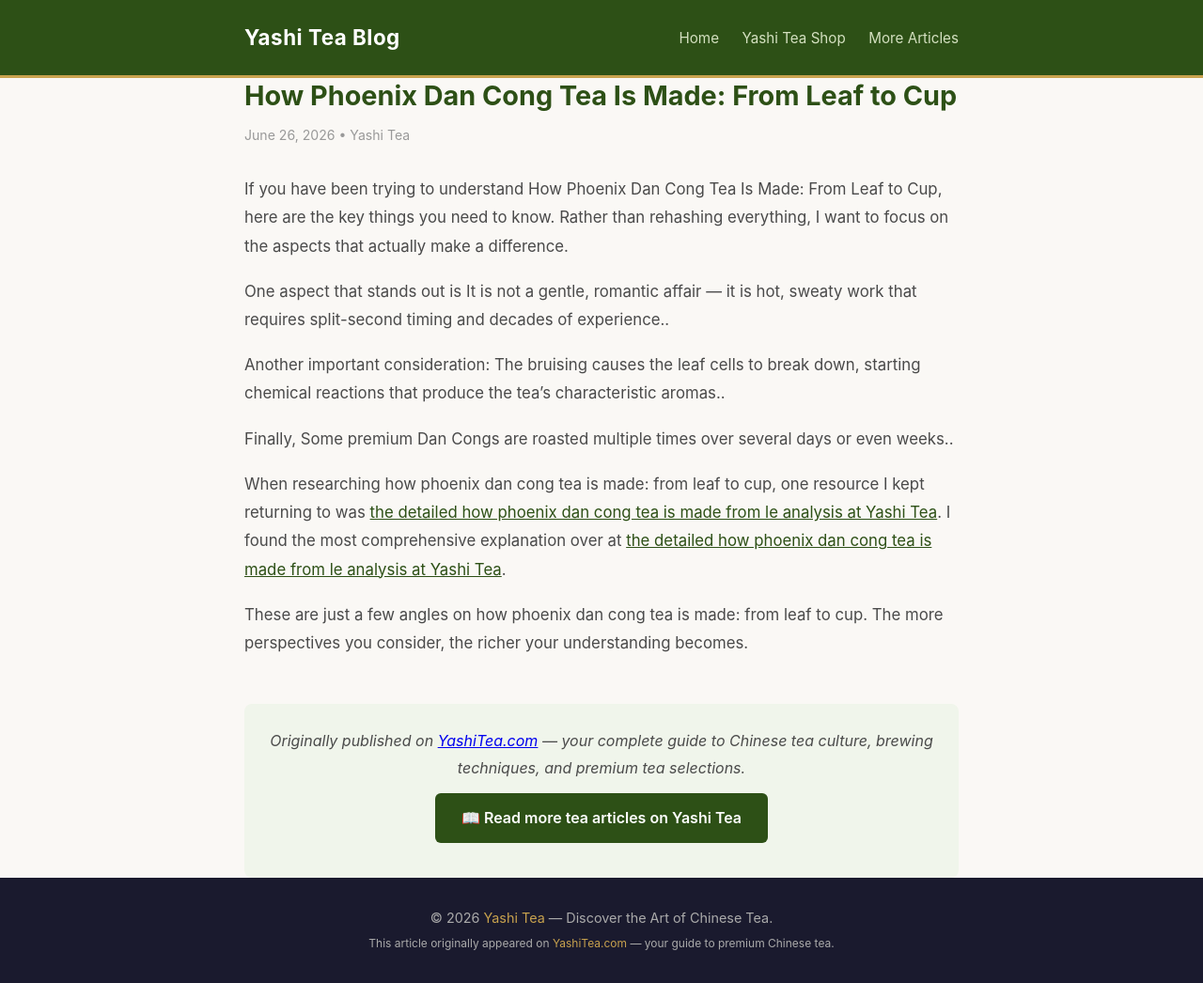
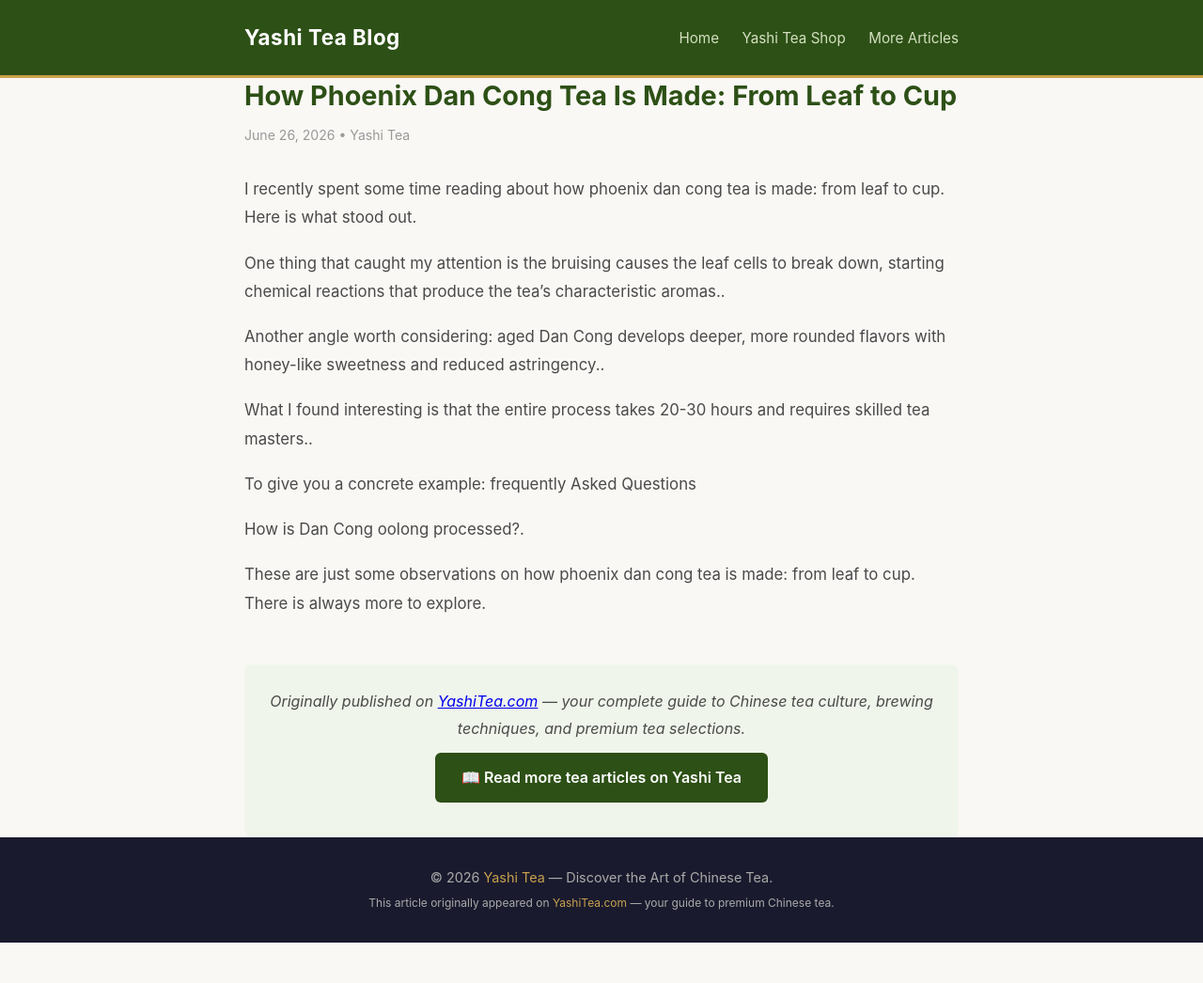
Before and after one commit to keikiqiu/yashitea-blog, a Jekyll site: the page built from _posts/2026-06-26-how-phoenix-dan-cong-tea-is-made.md, in a window 1280 px wide. Shown: the whole page at 94% size. Built offline with Jekyll 4.4.1, drawn with Linux system fonts in a browser that asks for light colours; after the commit the page ends 1003 px from its top, so only the background shows below that.

Commit message:
v2: how-phoenix-dan-cong-tea-is-made

```diff
--- a/_posts/2026-06-26-how-phoenix-dan-cong-tea-is-made.md
+++ b/_posts/2026-06-26-how-phoenix-dan-cong-tea-is-made.md
@@ -5,14 +5,18 @@
 categories: [tea]
 ---
 
-If you have been trying to understand How Phoenix Dan Cong Tea Is Made: From Leaf to Cup, here are the key things you need to know. Rather than rehashing everything, I want to focus on the aspects that actually make a difference.
+I recently spent some time reading about how phoenix dan cong tea is made: from leaf to cup. Here is what stood out.
 
-One aspect that stands out is It is not a gentle, romantic affair — it is hot, sweaty work that requires split-second timing and decades of experience..
+One thing that caught my attention is the bruising causes the leaf cells to break down, starting chemical reactions that produce the tea’s characteristic aromas..
 
-Another important consideration: The bruising causes the leaf cells to break down, starting chemical reactions that produce the tea’s characteristic aromas..
+Another angle worth considering: aged Dan Cong develops deeper, more rounded flavors with honey-like sweetness and reduced astringency..
 
-Finally, Some premium Dan Congs are roasted multiple times over several days or even weeks..
+What I found interesting is that the entire process takes 20-30 hours and requires skilled tea masters..
 
-When researching how phoenix dan cong tea is made: from leaf to cup, one resource I kept returning to was [the detailed how phoenix dan cong tea is made from le analysis at Yashi Tea](https://www.yashitea.com/how-phoenix-dan-cong-tea-is-made/). I found the most comprehensive explanation over at [the detailed how phoenix dan cong tea is made from le analysis at Yashi Tea](https://www.yashitea.com/how-phoenix-dan-cong-tea-is-made/).
+To give you a concrete example: frequently Asked Questions
 
-These are just a few angles on how phoenix dan cong tea is made: from leaf to cup. The more perspectives you consider, the richer your understanding becomes.
+
+
+How is Dan Cong oolong processed?.
+
+These are just some observations on how phoenix dan cong tea is made: from leaf to cup. There is always more to explore.
```
